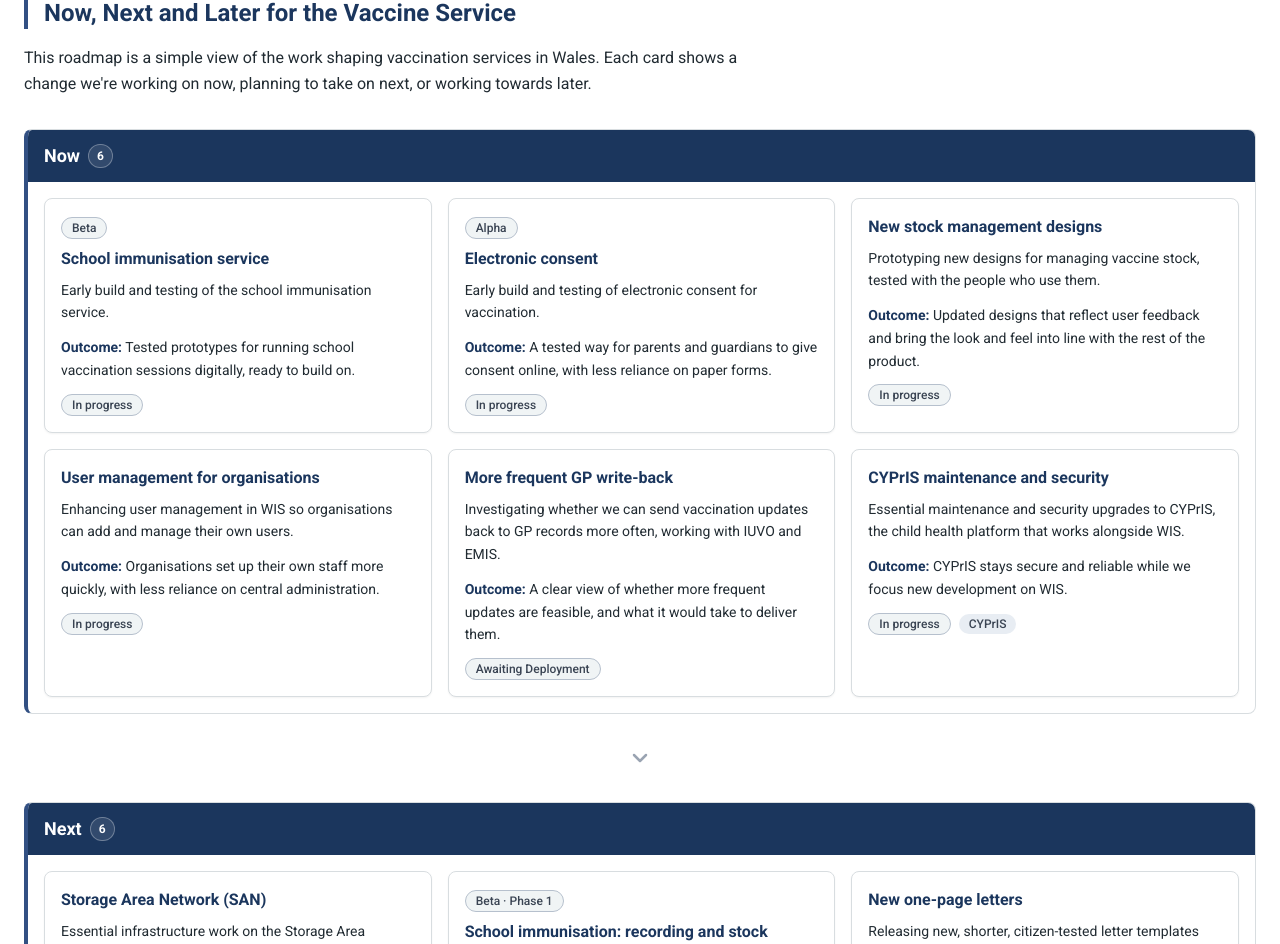
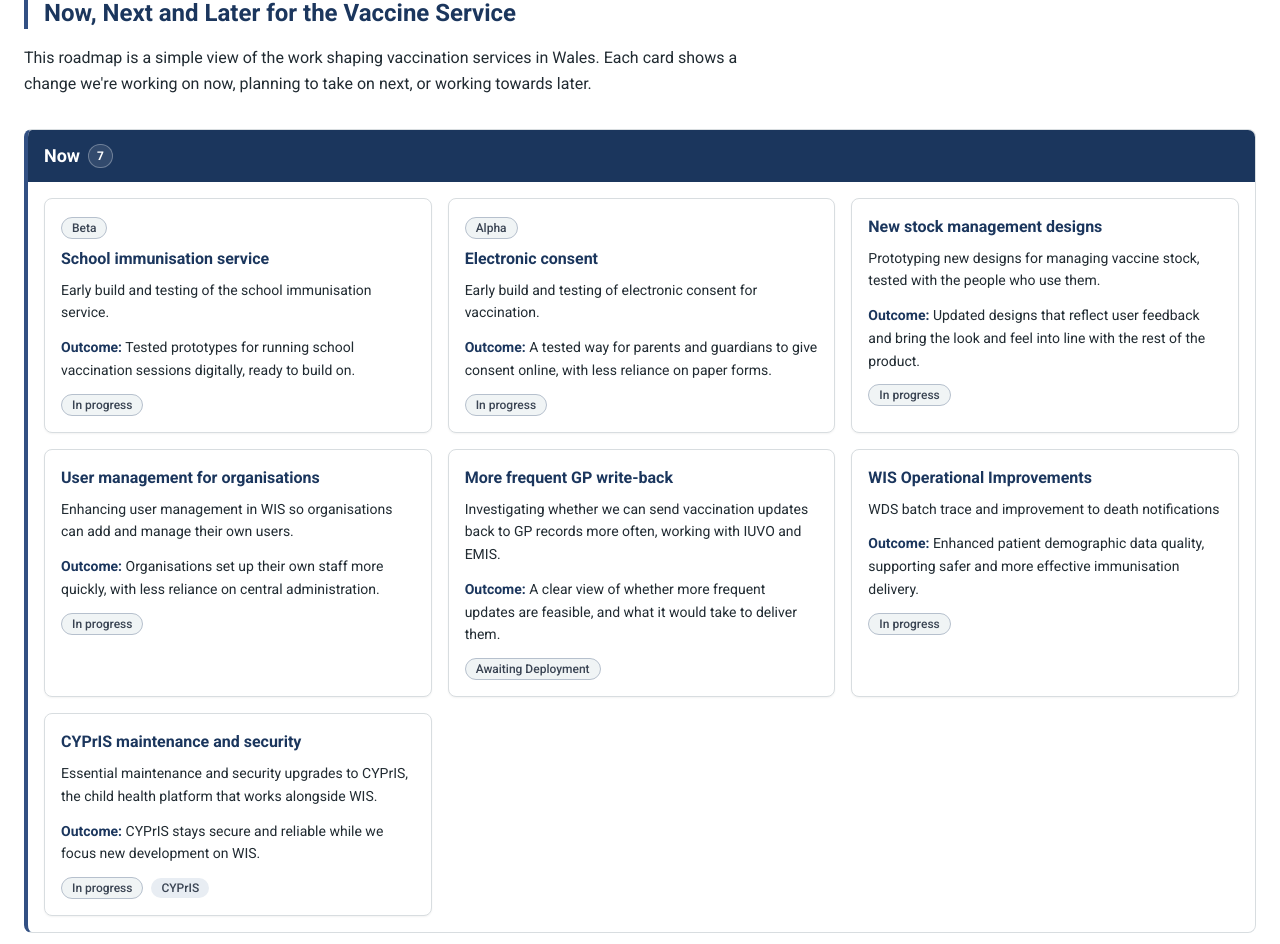
Before and after one commit to DHCW-Digital-Health-and-Care-Wales/dhcw-vaccine-roadmap, a React (Vite) app: page / in a window 1280 px wide. Shown: the part 2110-3054 px from the top of the page. Built offline with nearby package versions, Linux system fonts and the light colour scheme.

Commit message:
Add WIS operational improvements roadmap card

```diff
--- a/src/data/roadmap.ts
+++ b/src/data/roadmap.ts
@@ -246,6 +246,19 @@ export const roadmap: Roadmap = {
       status: 'awaiting-deployment',
       outcome:
         'A clear view of whether more frequent updates are feasible, and what it would take to deliver them.',
+      updated: UPDATED_AT,
+    },
+    {
+      id: 'wis-operational-improvements',
+      title: localised('WIS Operational Improvements'),
+      summary: localised(
+        'WDS batch trace and improvement to death notifications',
+      ),
+      categoryId: CATEGORY_ID,
+      horizon: 'now',
+      status: 'in-progress',
+      outcome:
+        'Enhanced patient demographic data quality, supporting safer and more effective immunisation delivery.',
       updated: UPDATED_AT,
     },
     {
```
